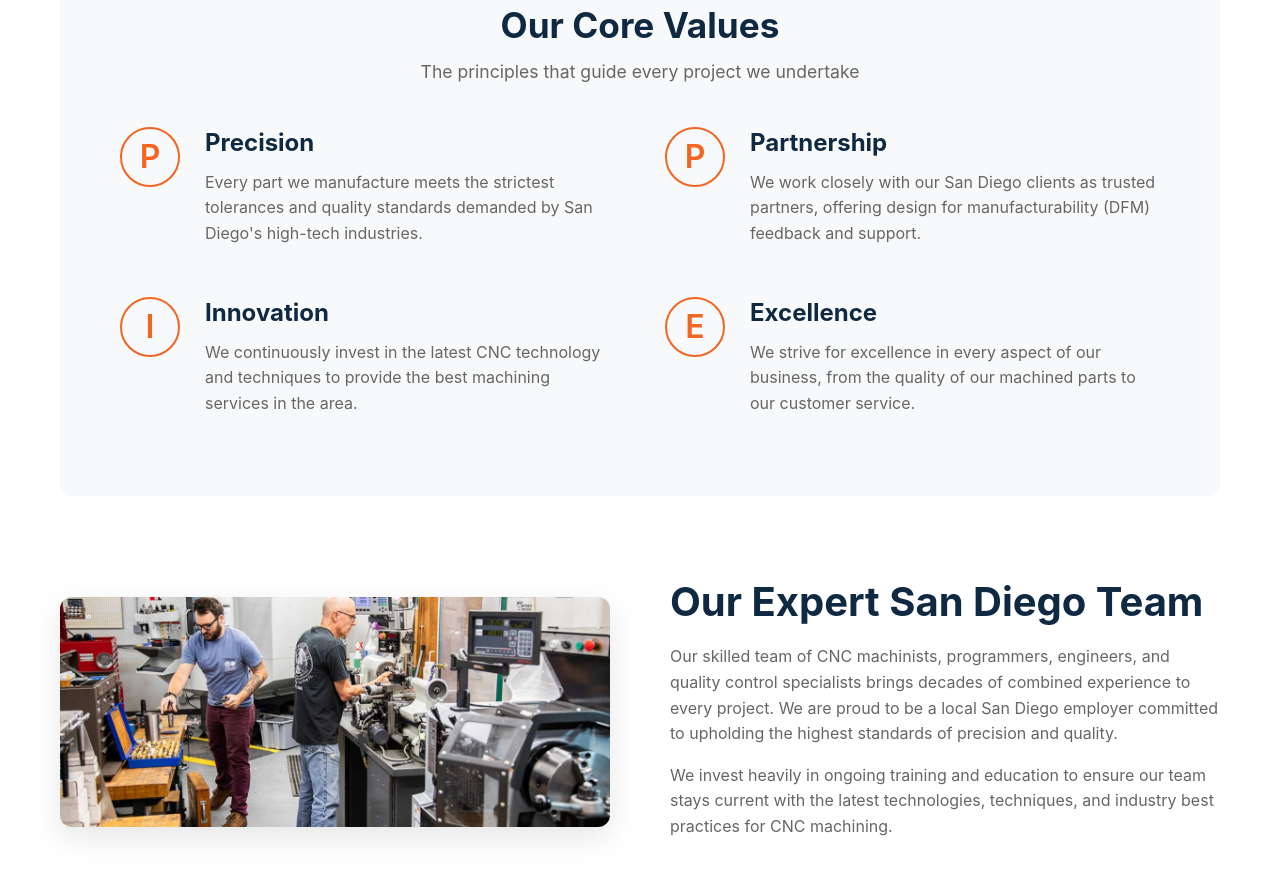
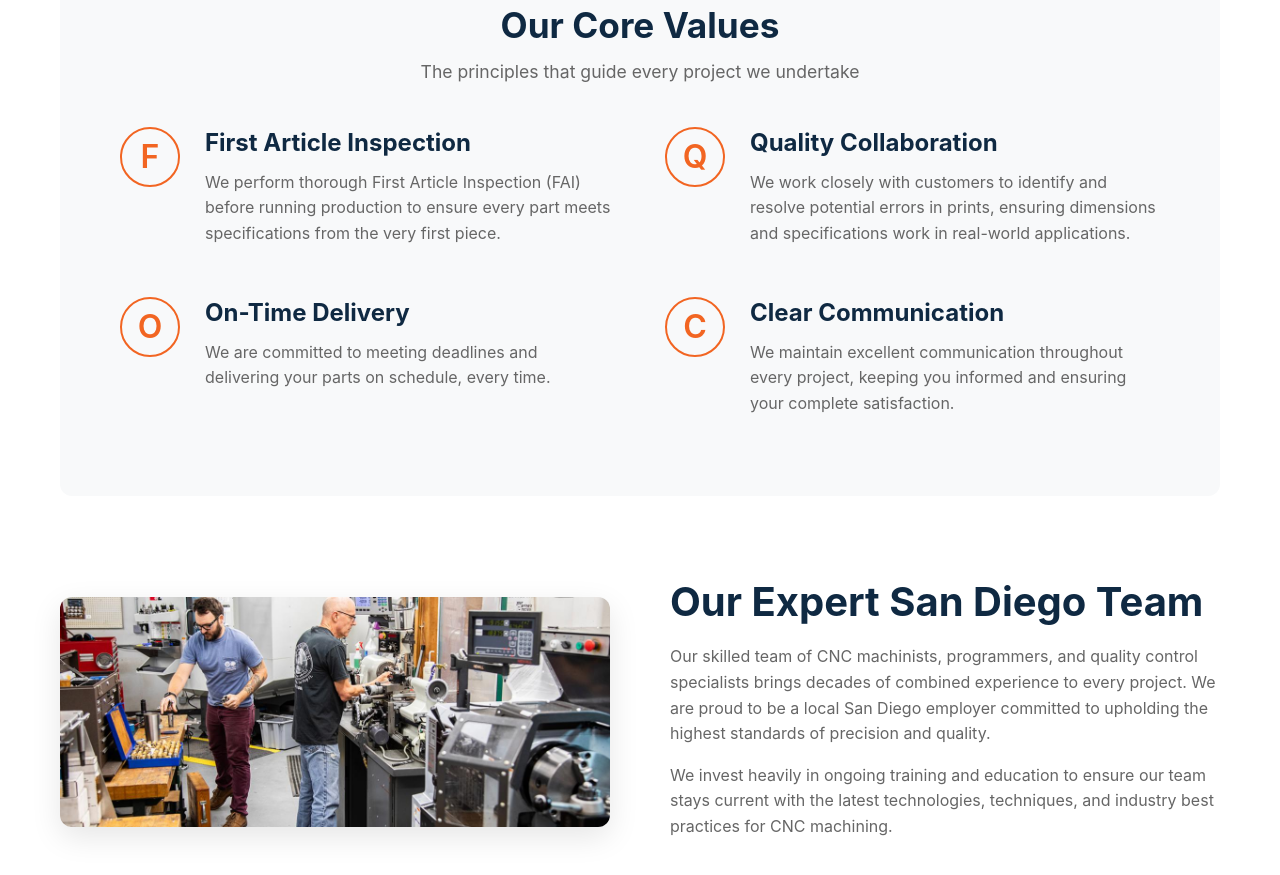
Before and after one commit to MercuryHoldings/qualified-machine-shop, a plain HTML site: page about.html in a window 1280 px wide. Shown: the part 1117-1992 px from the top of the page. Drawn offline with Linux system fonts and the light colour scheme.

Commit message:
Implement Dee's clear requests: update Core Values, remove engineers, add equipment lists, update capabilities sections

```diff
--- a/about.html
+++ b/about.html
@@ -88,31 +88,31 @@
                     </div>
                     <div class="values-grid">
                         <div class="value-card">
-                            <div class="value-icon-new">P</div>
+                            <div class="value-icon-new">F</div>
                             <div class="value-content">
-                                <h3>Precision</h3>
-                                <p>Every part we manufacture meets the strictest tolerances and quality standards demanded by San Diego's high-tech industries.</p>
+                                <h3>First Article Inspection</h3>
+                                <p>We perform thorough First Article Inspection (FAI) before running production to ensure every part meets specifications from the very first piece.</p>
                             </div>
                         </div>
                         <div class="value-card">
-                            <div class="value-icon-new">P</div>
+                            <div class="value-icon-new">Q</div>
                              <div class="value-content">
-                                <h3>Partnership</h3>
-                                <p>We work closely with our San Diego clients as trusted partners, offering design for manufacturability (DFM) feedback and support.</p>
+                                <h3>Quality Collaboration</h3>
+                                <p>We work closely with customers to identify and resolve potential errors in prints, ensuring dimensions and specifications work in real-world applications.</p>
                             </div>
                         </div>
                         <div class="value-card">
-                           <div class="value-icon-new">I</div>
+                           <div class="value-icon-new">O</div>
                              <div class="value-content">
-                                <h3>Innovation</h3>
-                                <p>We continuously invest in the latest CNC technology and techniques to provide the best machining services in the area.</p>
+                                <h3>On-Time Delivery</h3>
+                                <p>We are committed to meeting deadlines and delivering your parts on schedule, every time.</p>
                             </div>
                         </div>
                         <div class="value-card">
-                            <div class="value-icon-new">E</div>
+                            <div class="value-icon-new">C</div>
                              <div class="value-content">
-                                <h3>Excellence</h3>
-                                <p>We strive for excellence in every aspect of our business, from the quality of our machined parts to our customer service.</p>
+                                <h3>Clear Communication</h3>
+                                <p>We maintain excellent communication throughout every project, keeping you informed and ensuring your complete satisfaction.</p>
                             </div>
                         </div>
                     </div>
@@ -121,7 +121,7 @@
                 <div class="content-image-split reverse">
                     <div class="content-half">
                         <h2>Our Expert San Diego Team</h2>
-                        <p>Our skilled team of CNC machinists, programmers, engineers, and quality control specialists brings decades of combined experience to every project. We are proud to be a local San Diego employer committed to upholding the highest standards of precision and quality.</p>
+                        <p>Our skilled team of CNC machinists, programmers, and quality control specialists brings decades of combined experience to every project. We are proud to be a local San Diego employer committed to upholding the highest standards of precision and quality.</p>
                         <p>We invest heavily in ongoing training and education to ensure our team stays current with the latest technologies, techniques, and industry best practices for CNC machining.</p>
                     </div>
                      <div class="image-half">
```
Also changed, not shown: capabilities.html (+5 -5 lines), cnc-milling.html (+13 -1 lines), cnc-turning.html (+15 -2 lines).
